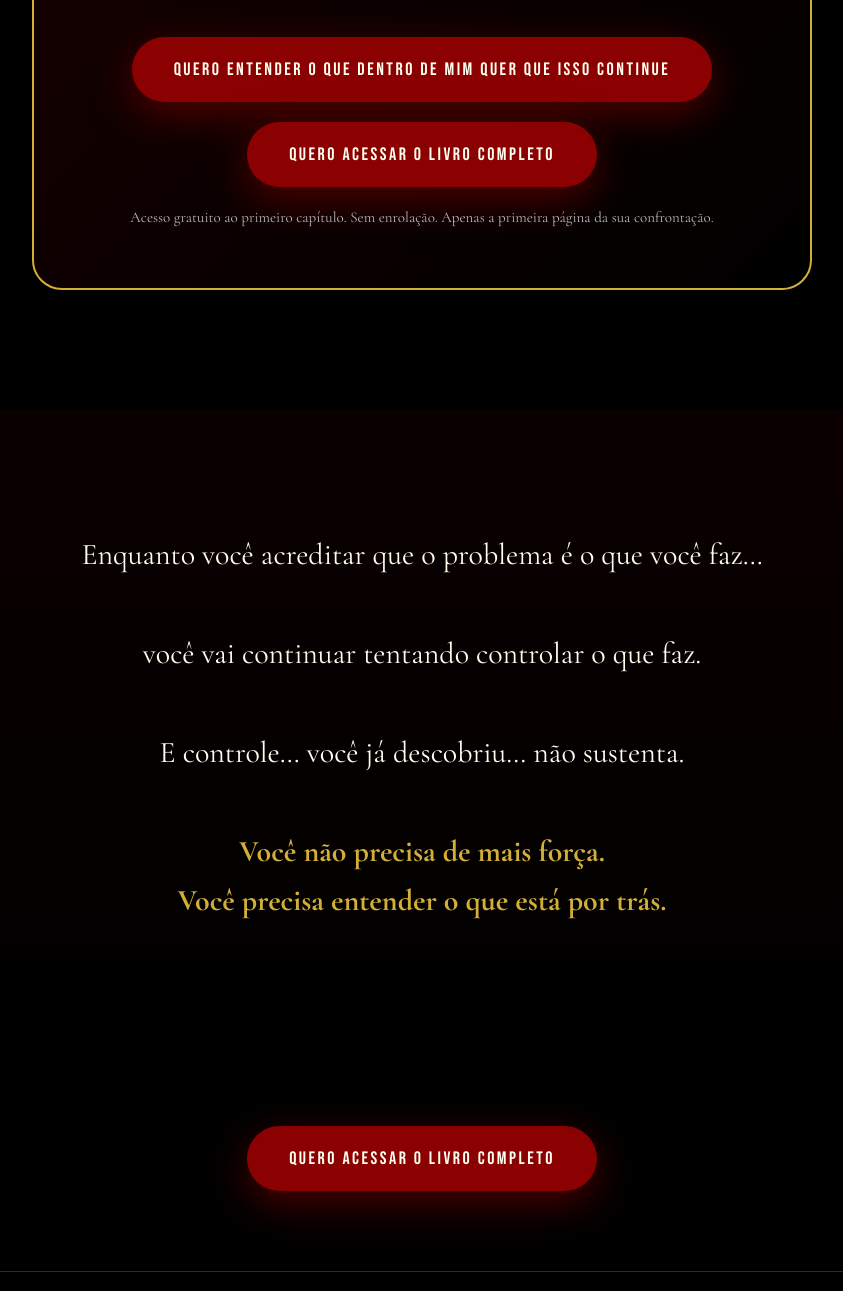
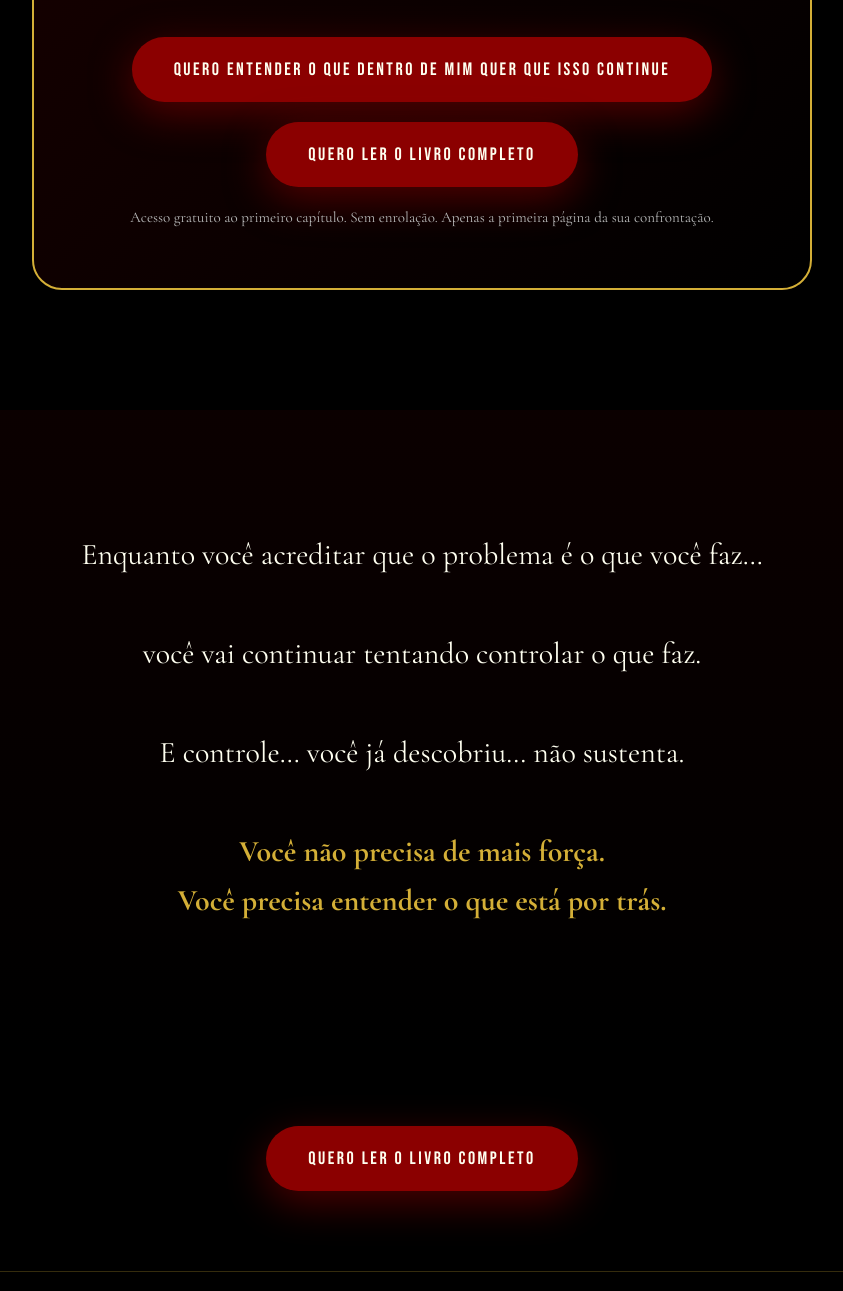
Before and after one commit to amaurifernandes5108/lobo-em-mim, a website: page index.html in a window 1280 px wide. Shown: the part 4509-5800 px from the top of the page, without its empty margins (218-1061 px from the left). Drawn offline with nearby package versions, Linux system fonts and the light colour scheme; a script that the page names is missing.

Commit message:
Ajustar CTA para leitura (mais natural)

```diff
--- a/index.html
+++ b/index.html
@@ -539,7 +539,7 @@ importHotmart();
       </a>
 <br><br>
 <a href="https://go.hotmart.com/E105549950G" class="cta" target="_blank">
-  QUERO ACESSAR O LIVRO COMPLETO
+  QUERO LER O LIVRO COMPLETO
 </a>
 
 <!-- OPÇÃO COM FORMULÁRIO:
@@ -584,7 +584,7 @@ importHotmart();
 
 <section style="text-align:center;padding:80px 10%;background:#000;">
   <a href="https://go.hotmart.com/E105549950G" class="cta" target="_blank">
-    QUERO ACESSAR O LIVRO COMPLETO
+    QUERO LER O LIVRO COMPLETO
   </a>
 </section>
 
```
